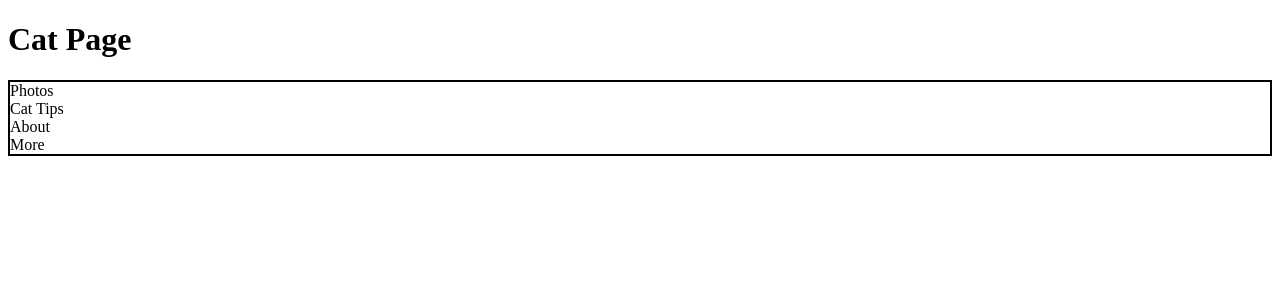
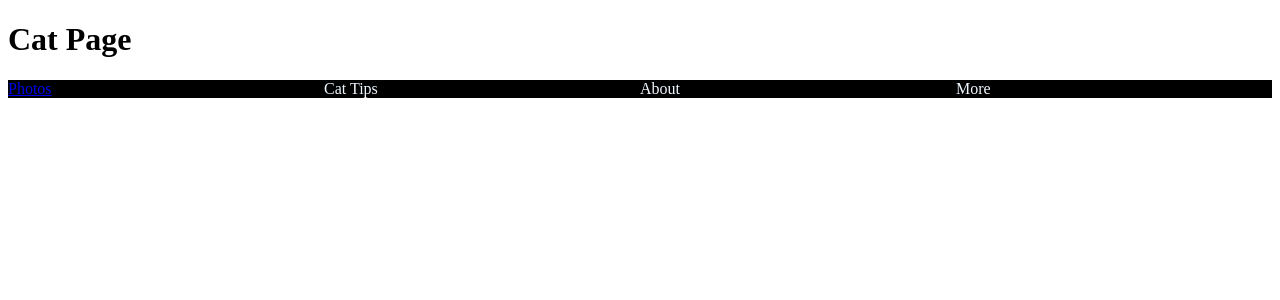
Before and after one commit to DKendle/landing-page-cat, a PHP site: page / in a window 1280 px wide. Shown: the top 300 px of the page. Run offline with PHP 8.4, Linux system fonts and the light colour scheme.

Commit message:
Adds styling to list items to create a horizontal nav bar. Adds test link to Photos.

```diff
--- a/index.css
+++ b/index.css
@@ -1,8 +1,18 @@
+.nav-container {
+    background-color: black;
+
+}
+
+
 .nav-list {
+    display: grid;
     list-style: none;
     margin: 0;
     padding: 0;
-    border: 2px solid black;
-    display: grid;
+    grid-template-columns: repeat(4, 1fr);
+    margin-inline: auto;
+}
 
+.nav-list{
+    color: aliceblue;
 }
--- a/index.html
+++ b/index.html
@@ -8,7 +8,7 @@
             <h1>Cat Page</h1>
             <div class="nav-container">
                     <ul class="nav-list">
-                        <li class="list-item">Photos</li>
+                        <li class="list-item"><a href="https://www.google.com">Photos</a></li>
                         <li class="list-item">Cat Tips</li>
                         <li class="list-item">About</li>
                         <li class="list-item">More</li>
```
